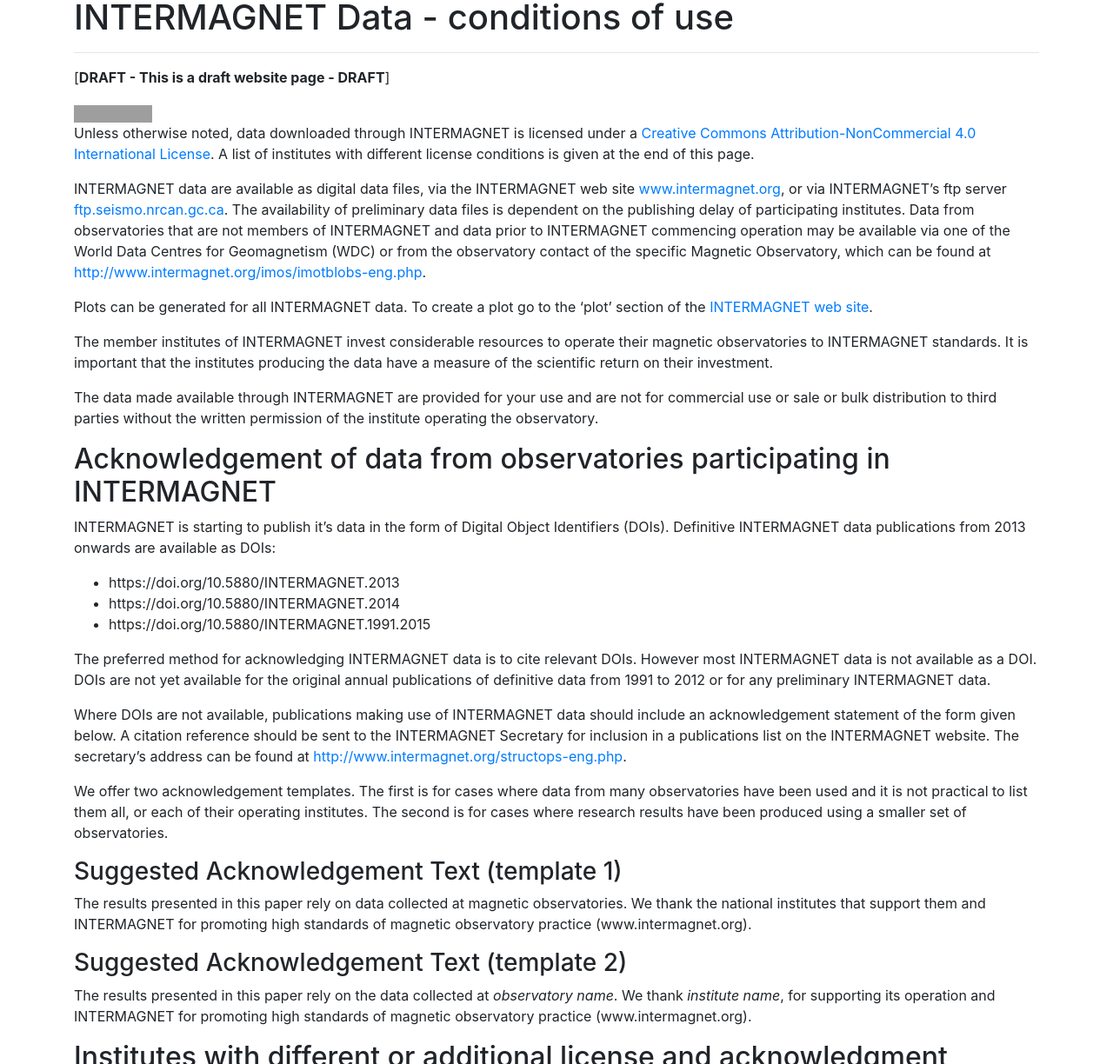
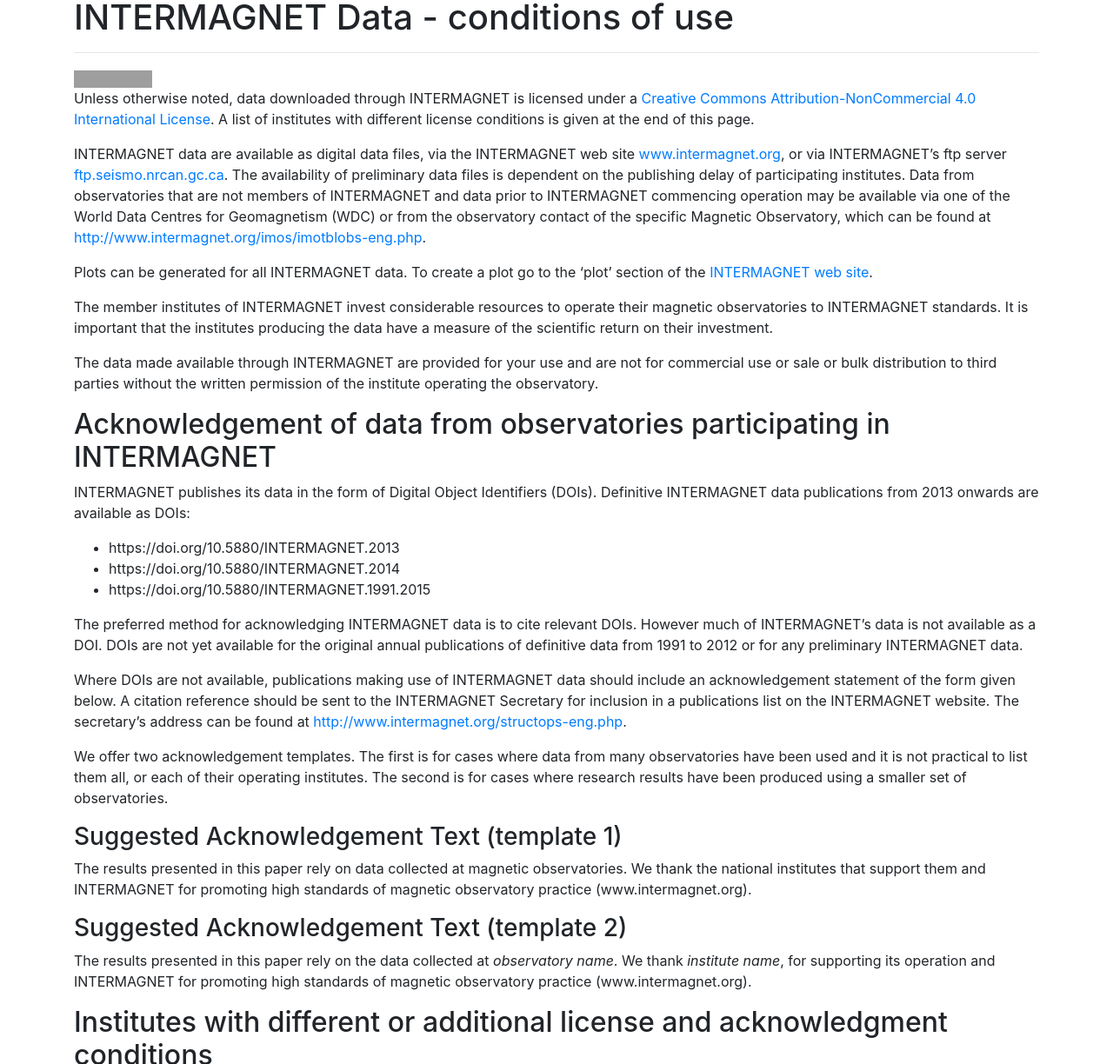
Before and after one commit to INTERMAGNET/intermagnet.github.io, a Jekyll site: the page built from data_conditions.md, in a window 1280 px wide and 1400 px high, cut to the strip 176-1400 px from the top of the window. Shown: the whole strip at 87% size. Built offline with Jekyll 4.4.1, drawn with Linux system fonts in a browser that asks for light colours; grey boxes are pictures that could not be loaded.

Commit message:
Update status of data conditions page from draft to published

```diff
--- a/data_conditions.md
+++ b/data_conditions.md
@@ -1,8 +1,6 @@
 ---
 title: INTERMAGNET Data - conditions of use
 ---
-
-[**DRAFT - This is a draft website page - DRAFT**]
 
 <!-- This section copied from Creative Commons - please don't change -->
 <a rel="license" href="http://creativecommons.org/licenses/by-nc/4.0/"><img alt="Creative Commons Licence" style="border-width:0" src="https://i.creativecommons.org/l/by-nc/4.0/88x31.png" /></a><br />Unless otherwise noted, data downloaded through INTERMAGNET is licensed under a <a rel="license" href="http://creativecommons.org/licenses/by-nc/4.0/">Creative Commons Attribution-NonCommercial 4.0 International License</a>. A list of institutes with different license conditions is given at the end of this page.
@@ -17,13 +15,13 @@
 
 ## Acknowledgement of data from observatories participating in INTERMAGNET
 
-INTERMAGNET is starting to publish it's data in the form of Digital Object Identifiers (DOIs). Definitive INTERMAGNET data publications from 2013 onwards are available as DOIs:
+INTERMAGNET publishes its data in the form of Digital Object Identifiers (DOIs). Definitive INTERMAGNET data publications from 2013 onwards are available as DOIs:
 
 - https://doi.org/10.5880/INTERMAGNET.2013
 - https://doi.org/10.5880/INTERMAGNET.2014
 - https://doi.org/10.5880/INTERMAGNET.1991.2015
 
-The preferred method for acknowledging INTERMAGNET data is to cite relevant DOIs. However most INTERMAGNET data is not available as a DOI. DOIs are not yet available for the original annual publications of definitive data from 1991 to 2012 or for any preliminary INTERMAGNET data.
+The preferred method for acknowledging INTERMAGNET data is to cite relevant DOIs. However much of INTERMAGNET's data is not available as a DOI. DOIs are not yet available for the original annual publications of definitive data from 1991 to 2012 or for any preliminary INTERMAGNET data.
 
 Where DOIs are not available, publications making use of INTERMAGNET data should include an acknowledgement statement of the form given below. A citation reference should be sent to the INTERMAGNET Secretary for inclusion in a publications list on the INTERMAGNET website. The secretary's address can be found at [http://www.intermagnet.org/structops-eng.php](http://www.intermagnet.org/structops-eng.php).
 
```
